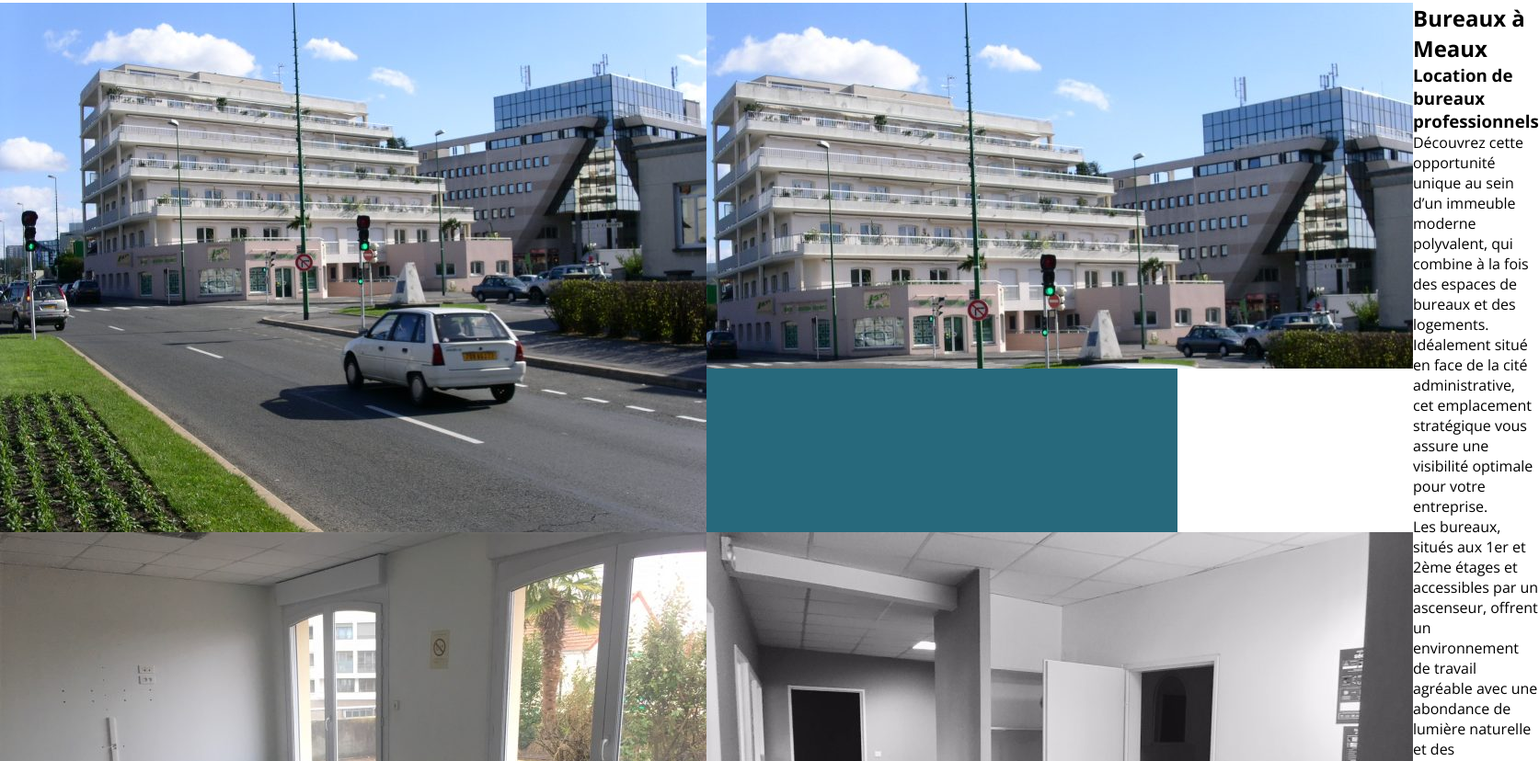
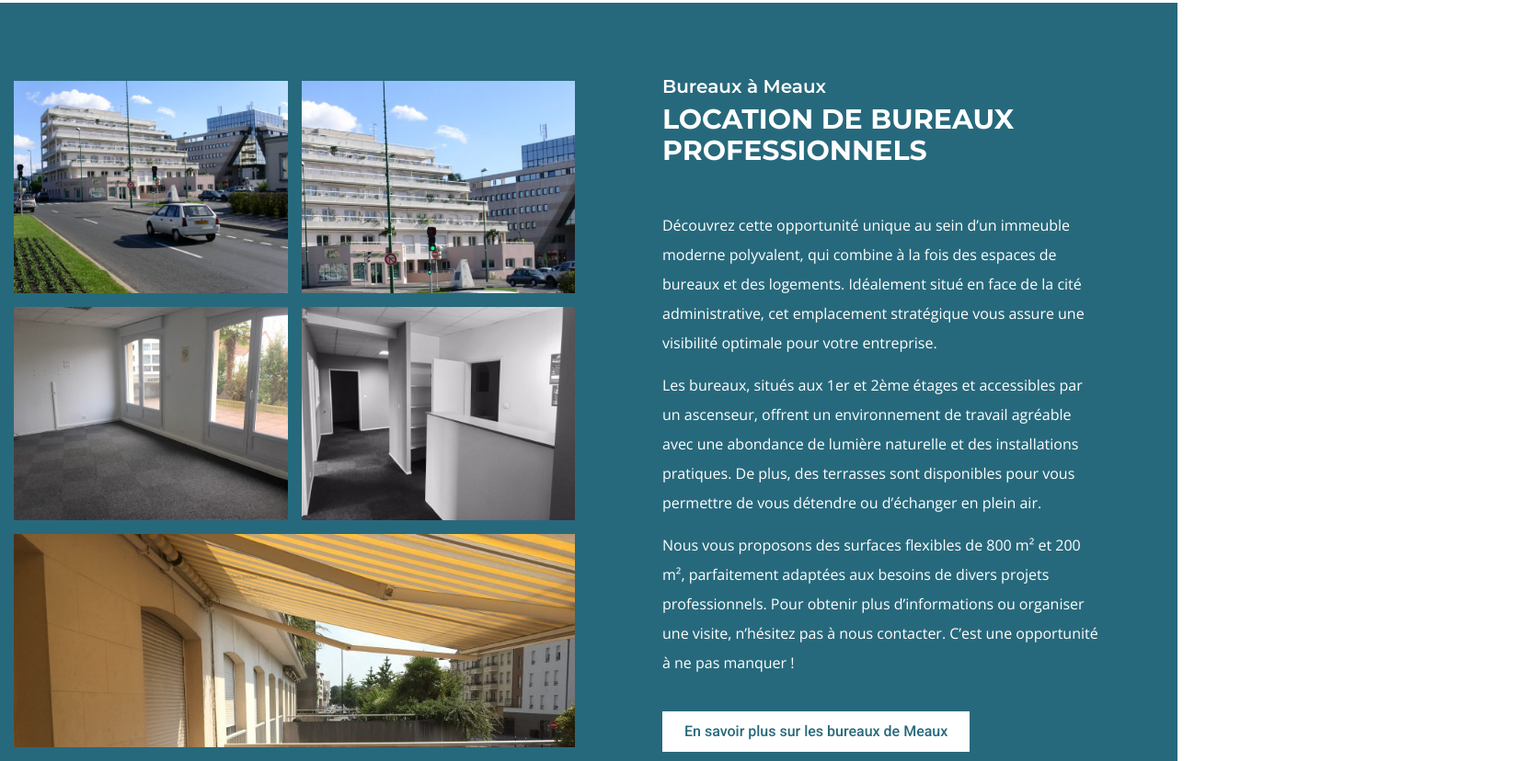
Before and after one commit to FarfadetMarginal/exo-solo-immo, a plain HTML site: page index.html in a window 1280 px wide. Shown: the part 1880-2708 px from the top of the page at 92% size, 1673 px wide, since content can reach past the window. Drawn offline with nearby package versions, Linux system fonts and the light colour scheme.

Commit message:
s3 done no resp

```diff
--- a/css/css.css
+++ b/css/css.css
@@ -3,7 +3,7 @@
     margin: 0;
     font-family: "Open sans", sans-serif;
         scroll-behavior: smooth;
-    transition: all 0.5s ease-in-out;
+    transition: all 0.2s ease-out;
 
 }
 
@@ -303,6 +303,7 @@ color: #276a7c;
     display: flex;
     justify-content: space-evenly;
     padding-top: 50px;
+    text-align: center;
 }
 
 #s2d3 p{
@@ -316,7 +317,6 @@ padding-bottom: 20px;
 }
 
 #s2 i{
-width: 100%;
 color: #27697C;
 transform:scale(3.5);
 margin: 40px 0 40px 0;
@@ -332,18 +332,95 @@ margin: 40px 0 40px 0;
 
     max-width: 1440px;
     margin: auto;
-    display: flex;
+    display: grid;
+    grid-template-columns: 1fr 1fr;
+    padding: 70px 0;
 }
 
 #s3di{
 
     display: grid;
     grid-template-columns: 1fr 1fr;
+    grid-template-rows: 1fr 1fr 1fr;
+    padding: 15px;
+    column-gap: 15px;
+    row-gap: 15px;
 
 }
 
-#s3d1 :nth-child(5){
+#s3di img:nth-child(5){
 
     grid-column: 1/3;
-        width: 100%;
+    width: 100%;
+    object-position: top;
 }
+
+#s3di img{
+
+    width: 100%;
+    max-height: 227px;
+
+    object-fit: cover;
+    min-height: -webkit-fill-available;
+}
+
+#s3 h2{
+font-family: "Montserrat";
+font-weight: 600;
+font-size: 20px;
+line-height: 23px;
+color: white;
+}
+
+#s3 h3{
+font-family: "Montserrat";
+font-weight: 700;
+font-size: 30px;
+line-height: 34.5px;
+text-transform: uppercase;
+color: white;
+padding: 7px 0 40px 0;
+
+}
+
+#s3 p{
+font-family: "Open Sans";
+font-weight: 400;
+font-size: 16px;
+line-height: 32px;
+color: white;
+max-width: 500px;
+padding: 7px 0;
+}
+
+
+#s3 a{
+font-family: Roboto;
+font-weight: 500;
+font-size: 16px;
+line-height: 18px;
+text-align: center;
+background-color: white;
+color: #27697C;
+padding: 13px 24px;
+display: block;
+width: fit-content;
+margin-top: 30px;
+
+
+}
+
+#s3 a:hover{
+color: white;
+background-color: #276a7c;
+ transform: scale(1.1);
+ border-style: solid;
+ border-width: 1px;
+
+}
+
+
+#s3 article{
+
+    padding: 10px 80px;
+}
```
